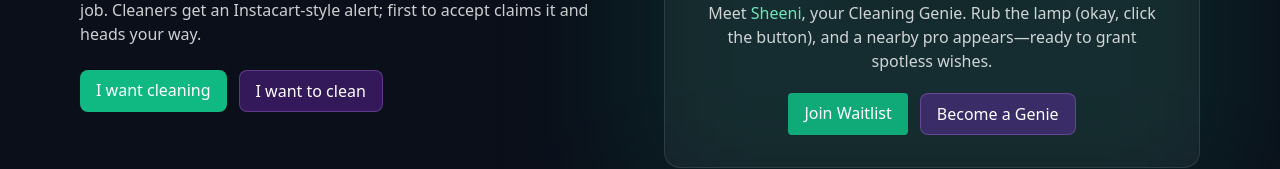
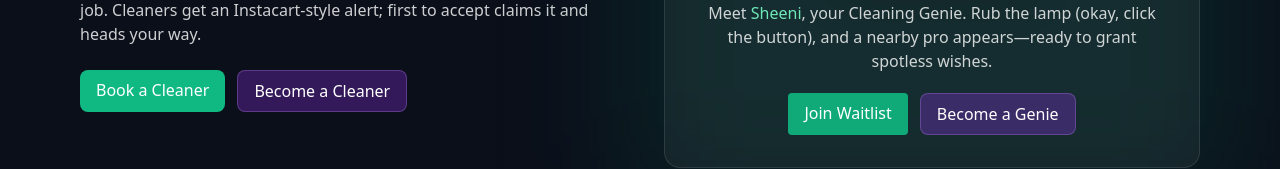
Before and after one commit to kurtmodrow/sheen-landing, a Next.js app: page / in a window 1280 px wide. Shown: the part 385-554 px from the top of the page. Built offline with nearby package versions, Linux system fonts and the light colour scheme.

Commit message:
Update page.js

```diff
--- a/app/page.js
+++ b/app/page.js
@@ -58,8 +58,8 @@ function Hero(){
           first to accept claims it and heads your way.
         </p>
         <div className="mt-6 flex flex-wrap gap-3">
-          <a href="#signup-customers" className="bg-emerald-500 hover:bg-emerald-400 px-4 py-2 rounded-lg font-medium">I want cleaning</a>
-          <a href="#signup-cleaners" className="bg-purple-600/30 border border-purple-400/30 hover:bg-purple-600/40 px-4 py-2 rounded-lg font-medium">I want to clean</a>
+          <a href="#signup-customers" className="bg-emerald-500 hover:bg-emerald-400 px-4 py-2 rounded-lg font-medium">Book a Cleaner</a>
+          <a href="#signup-cleaners" className="bg-purple-600/30 border border-purple-400/30 hover:bg-purple-600/40 px-4 py-2 rounded-lg font-medium">Become a Cleaner</a>
         </div>
       </div>
 
```
